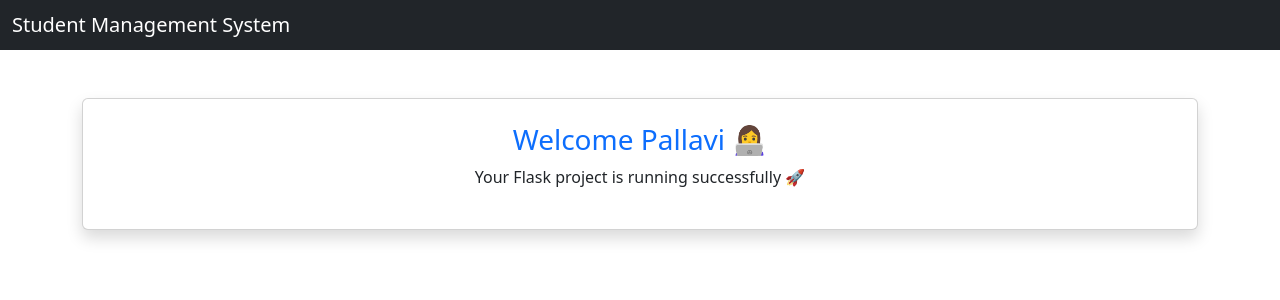
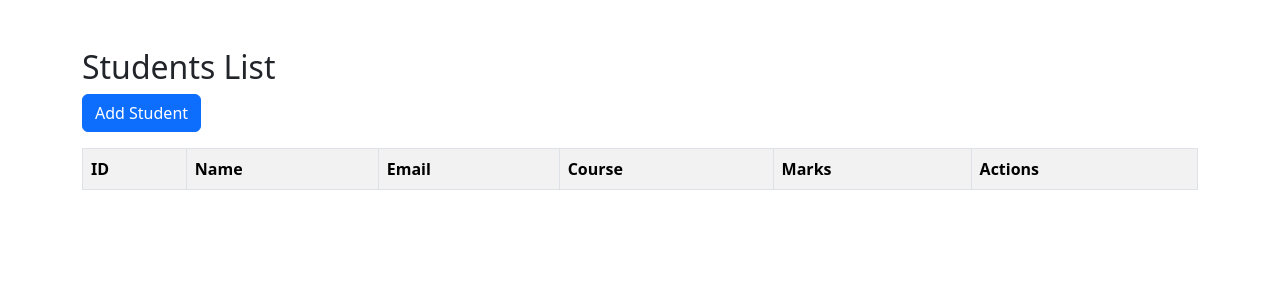
Before and after one commit to pallavinarsinge04/Student_Management_System, a Flask app: page / in a window 1280 px wide. Shown: the top 300 px of the page. Run offline with Flask 3, Linux system fonts and the light colour scheme; lists and menus that the app fills with data are empty.

Commit message:
Initialize Flask Student Management System structure

```diff
--- a/app.py
+++ b/app.py
@@ -1,10 +1,60 @@
-from flask import Flask, render_template
+from flask import Flask, render_template, request, redirect, url_for
+from config import Config
+from models import db, Student
 
 app = Flask(__name__)
+app.config.from_object(Config)
 
+db.init_app(app)
+
+# Home Page
 @app.route('/')
 def home():
-    return render_template("index.html")
+    students = Student.query.all()
+    return render_template("view_students.html", students=students)
+
+# Add Student
+@app.route('/add', methods=['GET', 'POST'])
+def add_student():
+    if request.method == 'POST':
+        name = request.form['name']
+        email = request.form['email']
+        course = request.form['course']
+        marks = request.form['marks']
+
+        new_student = Student(name=name, email=email, course=course, marks=marks)
+        db.session.add(new_student)
+        db.session.commit()
+
+        return redirect(url_for('home'))
+
+    return render_template("add_student.html")
+
+# Update Student
+@app.route('/update/<int:id>', methods=['GET', 'POST'])
+def update_student(id):
+    student = Student.query.get_or_404(id)
+
+    if request.method == 'POST':
+        student.name = request.form['name']
+        student.email = request.form['email']
+        student.course = request.form['course']
+        student.marks = request.form['marks']
+
+        db.session.commit()
+        return redirect(url_for('home'))
+
+    return render_template("update_student.html", student=student)
+
+# Delete Student
+@app.route('/delete/<int:id>')
+def delete_student(id):
+    student = Student.query.get_or_404(id)
+    db.session.delete(student)
+    db.session.commit()
+    return redirect(url_for('home'))
 
 if __name__ == '__main__':
+    with app.app_context():
+        db.create_all()
     app.run(debug=True)
--- /dev/null
+++ b/templates/view_students.html
@@ -0,0 +1,41 @@
+<!DOCTYPE html>
+<html>
+<head>
+    <title>Students List</title>
+    <link href="https://cdn.jsdelivr.net/npm/bootstrap@5.3.2/dist/css/bootstrap.min.css" rel="stylesheet">
+</head>
+<body>
+
+<div class="container mt-5">
+    <h2>Students List</h2>
+    <a href="/add" class="btn btn-primary mb-3">Add Student</a>
+
+    <table class="table table-bordered table-striped">
+        <tr>
+            <th>ID</th>
+            <th>Name</th>
+            <th>Email</th>
+            <th>Course</th>
+            <th>Marks</th>
+            <th>Actions</th>
+        </tr>
+
+        {% for student in students %}
+        <tr>
+            <td>{{ student.id }}</td>
+            <td>{{ student.name }}</td>
+            <td>{{ student.email }}</td>
+            <td>{{ student.course }}</td>
+            <td>{{ student.marks }}</td>
+            <td>
+                <a href="/update/{{ student.id }}" class="btn btn-warning btn-sm">Edit</a>
+                <a href="/delete/{{ student.id }}" class="btn btn-danger btn-sm">Delete</a>
+            </td>
+        </tr>
+        {% endfor %}
+    </table>
+
+</div>
+
+</body>
+</html>
```
Also changed, not shown: config.py (added, +8 -0 lines), models.py (added, +13 -0 lines), templates/add_student.html (+17 -31 lines), templates/update_student.html (+17 -26 lines), students.db (deleted).
